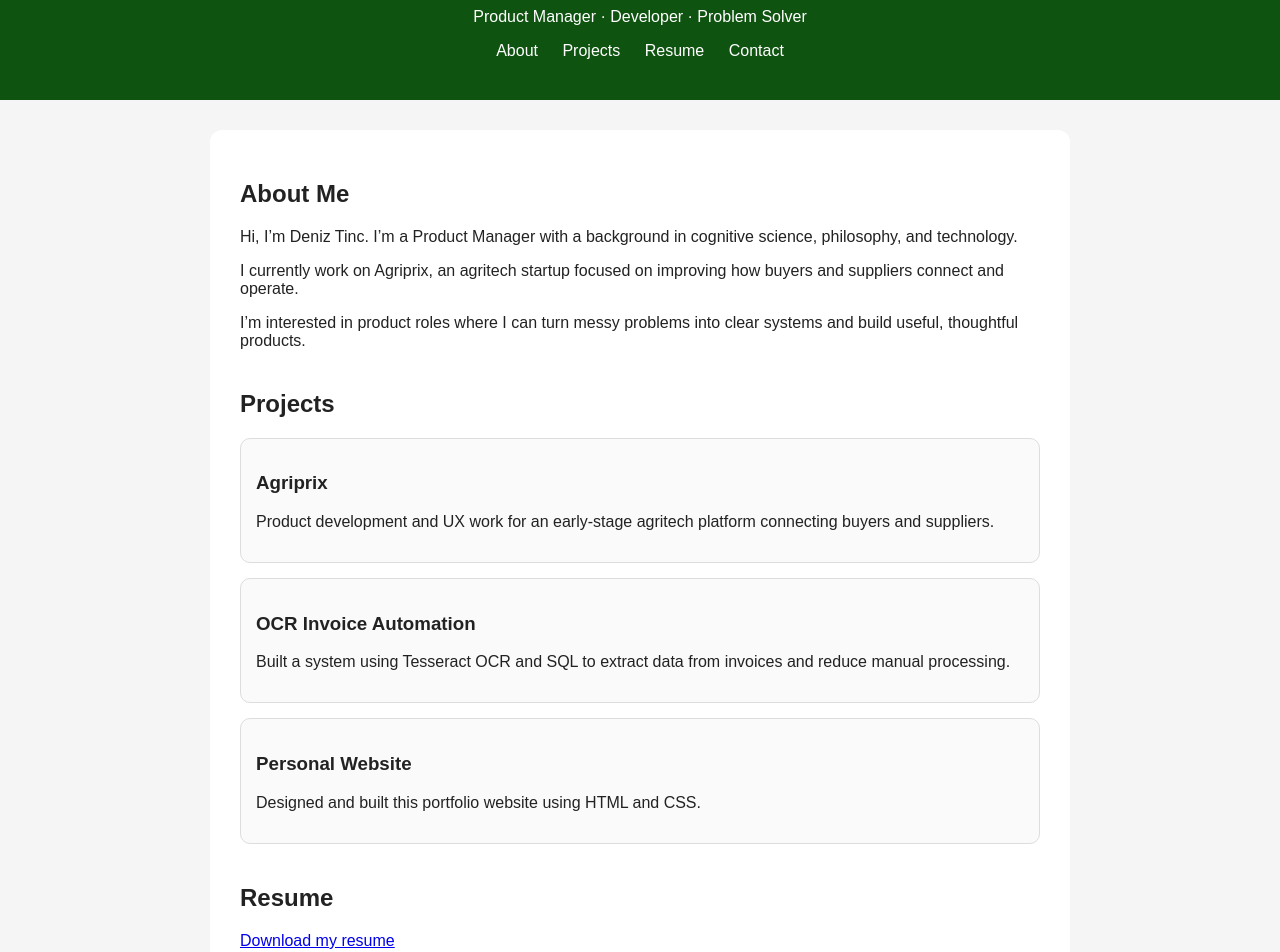
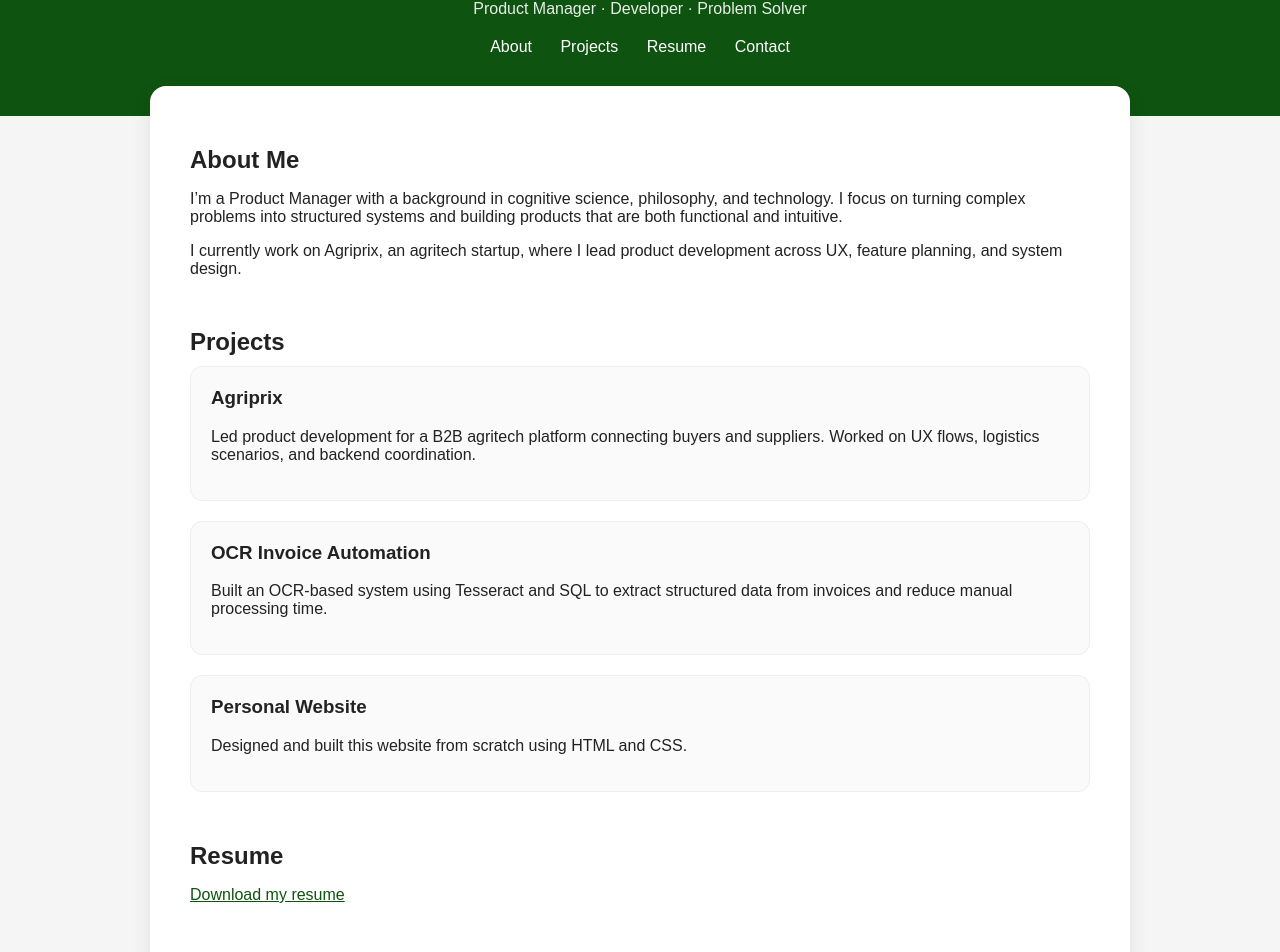
Before and after one commit to deniztinc/deniztinc.github.io, a plain HTML site: page index.html in a window 1280 px wide. Shown: the part 112-1064 px from the top of the page. Drawn offline with Linux system fonts and the light colour scheme.

Commit message:
Update index.html

```diff
--- a/index.html
+++ b/index.html
@@ -16,36 +16,72 @@
     header {
       background: #0f5310;
       color: white;
+      padding: 60px 20px;
       text-align: center;
-      padding: 40px 20px;
+    }
+
+    header h1 {
+      margin: 0;
+      font-size: 36px;
+    }
+
+    header p {
+      margin-top: 10px;
+      opacity: 0.9;
+    }
+
+    nav {
+      margin-top: 20px;
     }
 
     nav a {
       color: white;
       text-decoration: none;
-      margin: 0 10px;
+      margin: 0 12px;
       font-weight: 500;
     }
 
     main {
-      max-width: 800px;
-      margin: 30px auto;
+      max-width: 900px;
+      margin: -30px auto 40px;
       background: white;
-      padding: 30px;
-      border-radius: 12px;
+      padding: 40px;
+      border-radius: 16px;
+      box-shadow: 0 6px 20px rgba(0,0,0,0.08);
     }
 
     section {
-      margin-bottom: 40px;
+      margin-bottom: 50px;
+    }
+
+    h2 {
+      margin-bottom: 10px;
+    }
+
+    .projects {
+      display: grid;
+      gap: 20px;
     }
 
     .card {
-      border: 1px solid #ddd;
-      padding: 15px;
-      border-radius: 10px;
-      margin-bottom: 15px;
+      border: 1px solid #eee;
+      padding: 20px;
+      border-radius: 12px;
       background: #fafafa;
     }
+
+    .card h3 {
+      margin-top: 0;
+    }
+
+    a {
+      color: #0f5310;
+    }
+
+    .contact a {
+      margin-right: 10px;
+    }
+
   </style>
 </head>
 
@@ -54,6 +90,7 @@
 <header>
   <h1>Deniz Tinc</h1>
   <p>Product Manager · Developer · Problem Solver</p>
+
   <nav>
     <a href="#about">About</a>
     <a href="#projects">Projects</a>
@@ -67,43 +104,45 @@
 <section id="about">
   <h2>About Me</h2>
   <p>
-    Hi, I’m Deniz Tinc. I’m a Product Manager with a background in cognitive science,
-    philosophy, and technology.
+    I’m a Product Manager with a background in cognitive science, philosophy, and technology.
+    I focus on turning complex problems into structured systems and building products that are
+    both functional and intuitive.
   </p>
   <p>
-    I currently work on Agriprix, an agritech startup focused on improving how buyers
-    and suppliers connect and operate.
-  </p>
-  <p>
-    I’m interested in product roles where I can turn messy problems into clear systems
-    and build useful, thoughtful products.
+    I currently work on Agriprix, an agritech startup, where I lead product development across
+    UX, feature planning, and system design.
   </p>
 </section>
 
 <section id="projects">
   <h2>Projects</h2>
 
+  <div class="projects">
+
     <div class="card">
       <h3>Agriprix</h3>
       <p>
-      Product development and UX work for an early-stage agritech platform connecting buyers and suppliers.
+        Led product development for a B2B agritech platform connecting buyers and suppliers.
+        Worked on UX flows, logistics scenarios, and backend coordination.
       </p>
     </div>
 
     <div class="card">
       <h3>OCR Invoice Automation</h3>
       <p>
-      Built a system using Tesseract OCR and SQL to extract data from invoices and reduce manual processing.
+        Built an OCR-based system using Tesseract and SQL to extract structured data from
+        invoices and reduce manual processing time.
       </p>
     </div>
 
     <div class="card">
       <h3>Personal Website</h3>
       <p>
-      Designed and built this portfolio website using HTML and CSS.
+        Designed and built this website from scratch using HTML and CSS.
       </p>
     </div>
 
+  </div>
 </section>
 
 <section id="resume">
@@ -116,10 +155,10 @@
 <section id="contact">
   <h2>Contact</h2>
   <p>Email: your@email.com</p>
-  <p>
-    <a href="https://github.com/deniztinc" target="_blank">GitHub</a> |
+  <div class="contact">
+    <a href="https://github.com/deniztinc" target="_blank">GitHub</a>
     <a href="https://www.linkedin.com" target="_blank">LinkedIn</a>
-  </p>
+  </div>
 </section>
 
 </main>
```
Lines whose indentation alone changed are shown as unchanged.
